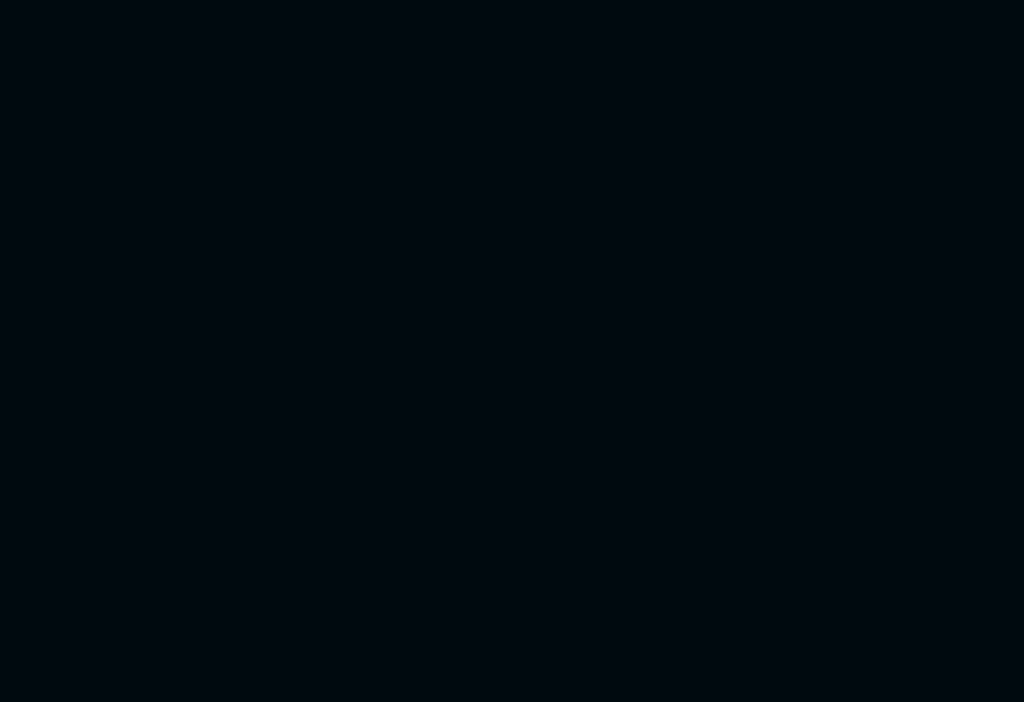
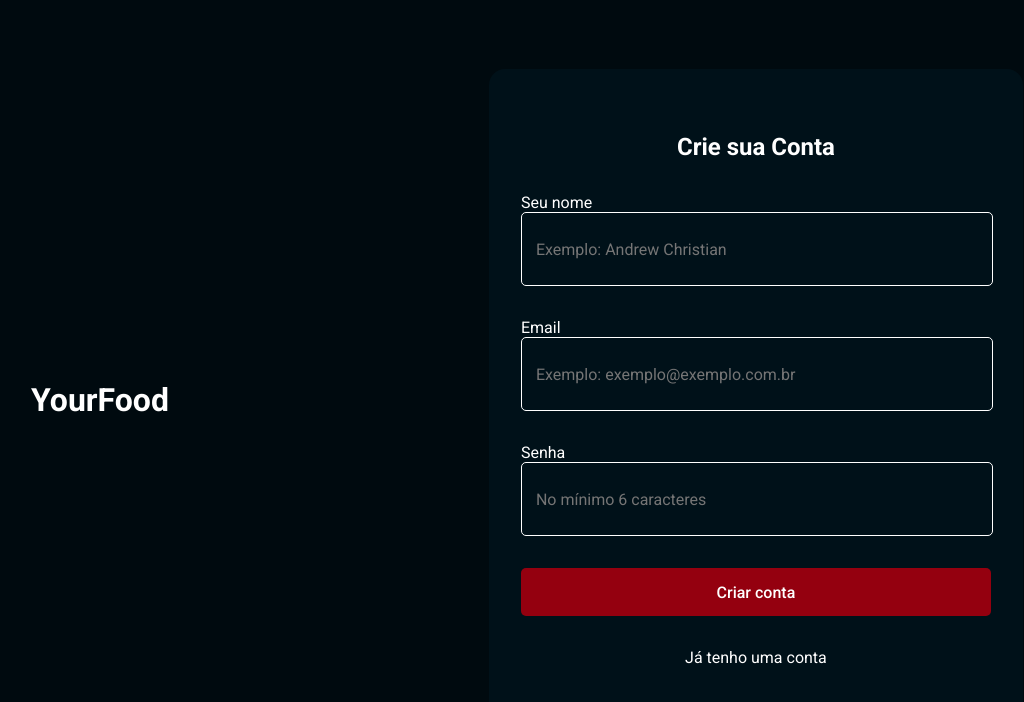
Before and after one commit to andreydantasvf/YourFood, a React (Vite) app: page /register in a window 1280 px wide. Before the commit this address had no page. Shown: the top 702 px of the page, without its empty margins (113-1137 px from the left). Built offline with nearby package versions, Linux system fonts and the light colour scheme.

Commit message:
Criando tela de cadastro de usuário e ligando com o backend

```diff
--- /dev/null
+++ b/src/pages/SignUp/index.jsx
@@ -0,0 +1,78 @@
+import { useState } from "react";
+import { Link, useNavigate } from "react-router-dom";
+
+import { Input } from "../../components/Input";
+import { Button } from "../../components/Button";
+
+import { api } from "../../services/api";
+
+import { Container, Form } from "./styles";
+
+export function SignUp() {
+  const [name, setName] = useState("");
+  const [email, setEmail] = useState("");
+  const [password, setPassword] = useState("");
+
+  const navigation = useNavigate();
+
+  function handleSignUp() {
+    if (!name || !email || !password) {
+      return alert("Preencha todos os campos!");
+    }
+
+    api.post("/users", { name, email, password })
+      .then(() => {
+        alert("Usuário cadastrado com sucesso!");
+        navigation("/");
+      })
+      .catch(error => {
+        if (error.response) {
+          alert(error.response.data.message);
+        } else {
+          alert("Não foi possível criar o usuário!")
+        }
+      });
+  }
+
+  return (
+    <Container>
+      <h1>YourFood</h1>
+      <Form>
+        <h2>Crie sua Conta</h2>
+
+        <label htmlFor="name">Seu nome</label>
+        <Input
+          placeholder="Exemplo: Andrew Christian"
+          type="text"
+          id="name"
+          onChange={e => setName(e.target.value)}
+        />
+
+        <label htmlFor="email">Email</label>
+        <Input
+          placeholder="Exemplo: exemplo@exemplo.com.br"
+          type="text"
+          id="email"
+          onChange={e => setEmail(e.target.value)}
+        />
+
+        <label htmlFor="password">Senha</label>
+        <Input
+          placeholder="No mínimo 6 caracteres"
+          type="password"
+          id="password"
+          onChange={e => setPassword(e.target.value)}
+        />
+
+        <Button
+          title="Criar conta"
+          onClick={handleSignUp}
+        />
+
+        <Link to="/">
+          Já tenho uma conta
+        </Link>
+      </Form>
+    </Container>
+  )
+}
--- /dev/null
+++ b/src/pages/SignUp/styles.js
@@ -0,0 +1,44 @@
+import styled from "styled-components";
+
+export const Container = styled.div`
+  height: 100vh;
+  display: flex;
+  align-items: center;
+  justify-content: center;
+  gap: 10rem;
+
+  flex-direction: column;
+
+  @media(min-width: 1280px) {
+    gap: 32rem;
+    flex-direction: row;
+  }
+`;
+
+export const Form = styled.form`
+  max-width: 47rem;
+  width: 100%;
+  padding: 6.4rem 3.2rem;
+  background: #001119;
+  border-radius: 1.6rem;
+
+  > h2 {
+    text-align: center;
+    margin-bottom: 3.2rem;
+  }
+
+  > div {
+    margin-bottom: 3.2rem;
+  }
+
+  > a {
+    display: block;
+    margin-top: 3.2rem;
+    color: #FFF;
+    text-align: center;
+  }
+
+  @media(min-width: 1280px) {
+    width: 100%;
+  }
+`;
--- a/src/routes/auth.router.jsx
+++ b/src/routes/auth.router.jsx
@@ -1,11 +1,13 @@
 import { Routes, Route } from "react-router-dom";
 
 import { SignIn } from "../pages/SignIn";
+import { SignUp } from "../pages/SignUp";
 
 export function AuthRoutes() {
   return (
     <Routes>
       <Route path="/" element={<SignIn />} />
+      <Route path="/register" element={<SignUp />} />
     </Routes>
   );
 }
```
